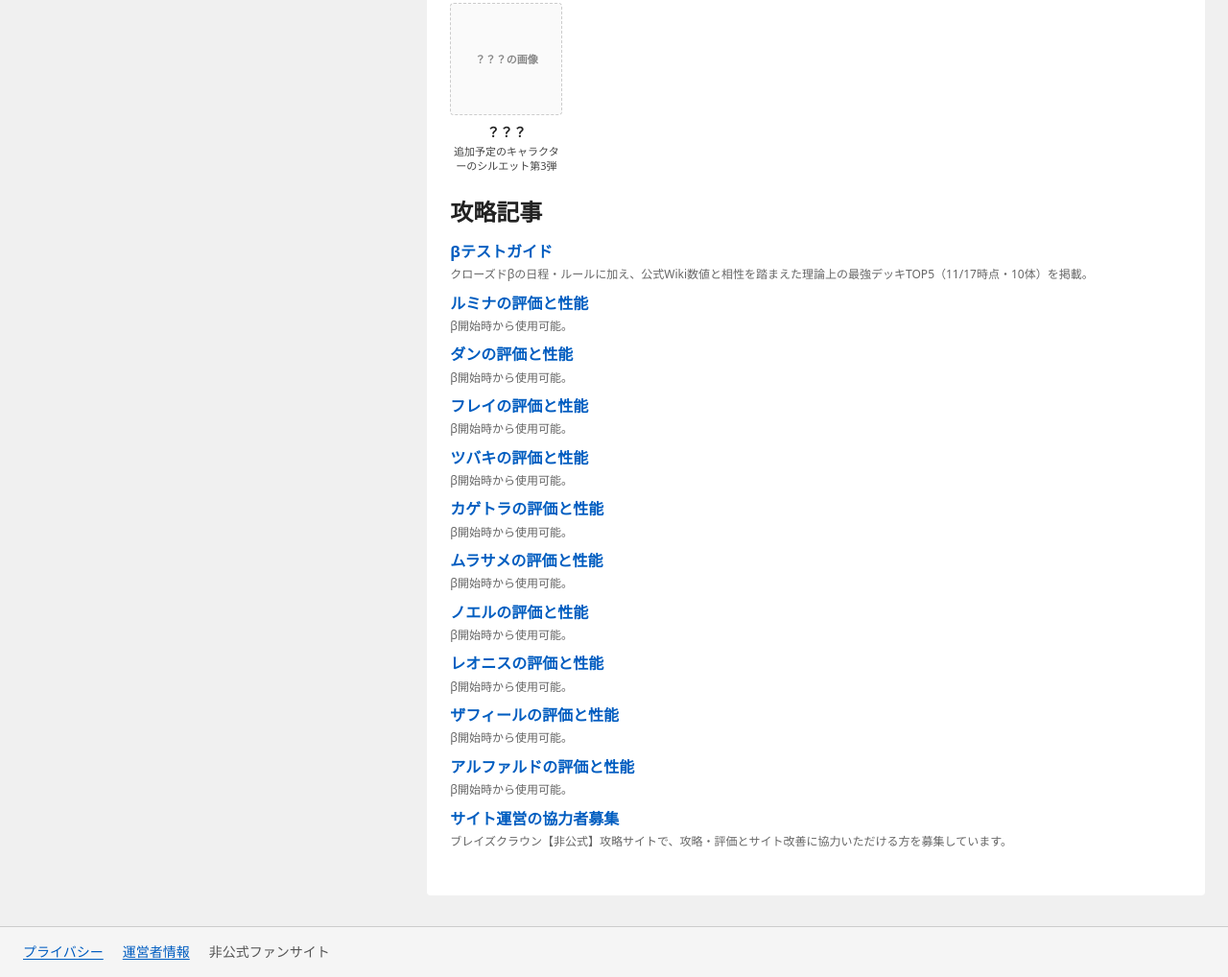
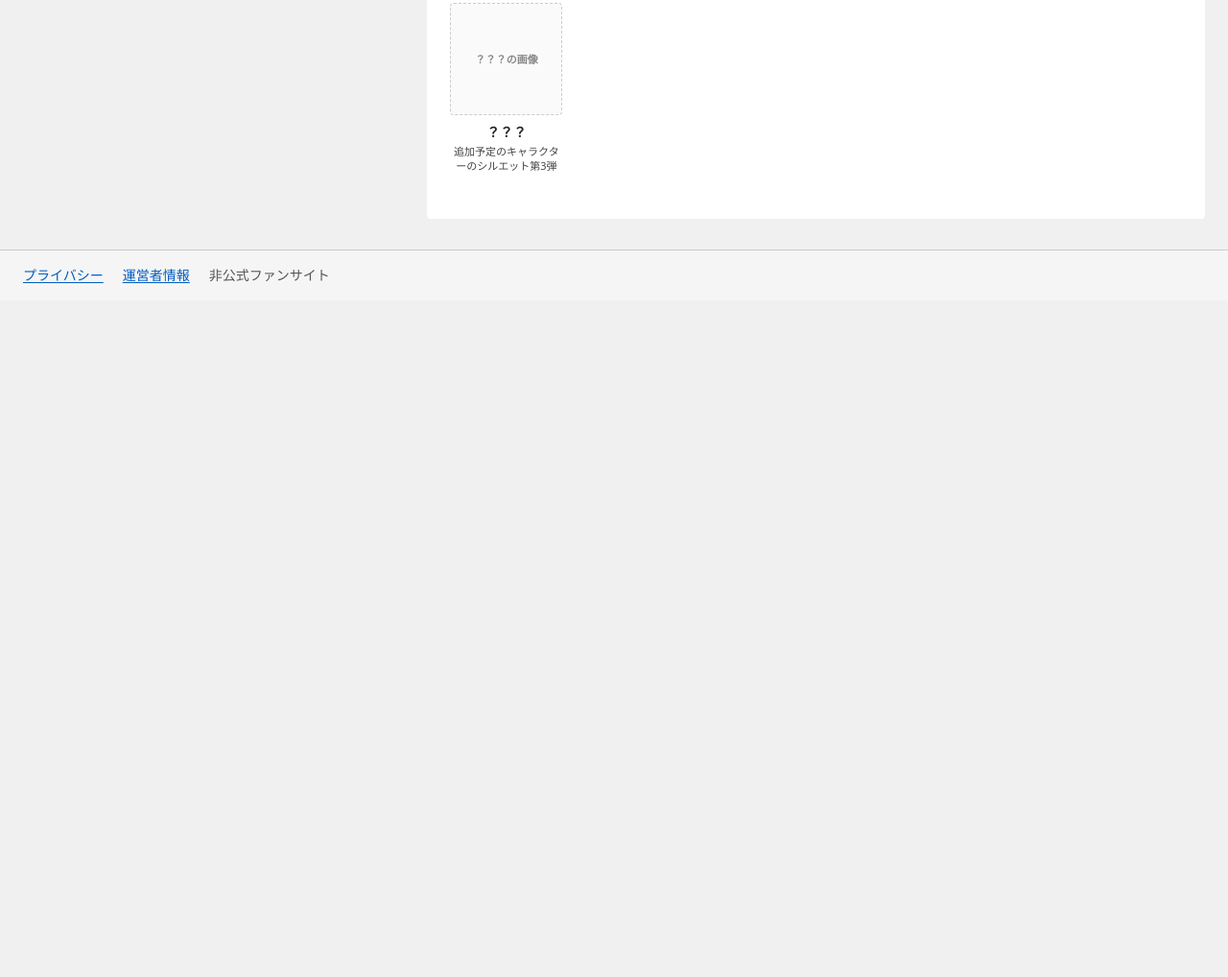
Before and after one commit to nakaokazuki/blaze-crown, an Astro site: page / in a window 1280 px wide. Shown: the part 1487-2505 px from the top of the page at 96% size. After the commit the page ends 1800 px from the top, so only its background shows below. Built offline with nearby package versions, Linux system fonts and the light colour scheme; Astro itself is replaced by a stand-in of ours.

Commit message:
フロント実装を更新

```diff
--- a/src/components/hub/GameHubView.astro
+++ b/src/components/hub/GameHubView.astro
@@ -80,29 +80,5 @@ const gameInfoParagraphs = (meta.gameInfo ?? '')
       <h2 class="section-title">キャラ一覧</h2>
       <CharacterGrid characters={characters} game={game} variant="compact" />
     </section>
-
-    <section id="section-guides" class="wiki-stack-block wiki-hub-section">
-      <h2 class="section-title">攻略記事</h2>
-      {
-        guideItems.length === 0 ? (
-          <p class="text-sm text-[#666]">記事を準備中です。</p>
-        ) : (
-          <ul class="mt-2 list-none space-y-2 p-0">
-            {
-              guideItems.map((item) => (
-                <li>
-                  <a href={item.href} class="font-bold text-[var(--g8-link)] no-underline hover:underline">
-                    {item.title}
-                  </a>
-                  {item.description && (
-                    <p class="mt-0.5 text-xs leading-snug text-[#666]">{item.description}</p>
-                  )}
-                </li>
-              ))
-            }
-          </ul>
-        )
-      }
-    </section>
   </div>
 </WikiLayout>
--- a/src/lib/paths.ts
+++ b/src/lib/paths.ts
@@ -17,9 +17,9 @@ export function newsHubPath(game: string): string {
   return `${gameHubPath(game)}#section-news`;
 }
 
-/** パンくず「攻略記事」用（TOP の攻略記事セクションへ） */
+/** パンくず「攻略記事」用（TOP へ。一覧はサイドの攻略記事一覧） */
 export function guidesIndexPath(game: string): string {
-  return `${gameHubPath(game)}#section-guides`;
+  return gameHubPath(game);
 }
 
 export function guidePath(game: string, slug: string): string {
--- a/src/pages/games/[game]/guides/index.astro
+++ b/src/pages/games/[game]/guides/index.astro
@@ -6,5 +6,5 @@ export async function getStaticPaths() {
 }
 
 const { game } = Astro.params;
-return Astro.redirect(`${gameHubPath(game!)}#section-guides`);
+return Astro.redirect(gameHubPath(game!));
 ---
```
Also changed, not shown: 1 other file.
